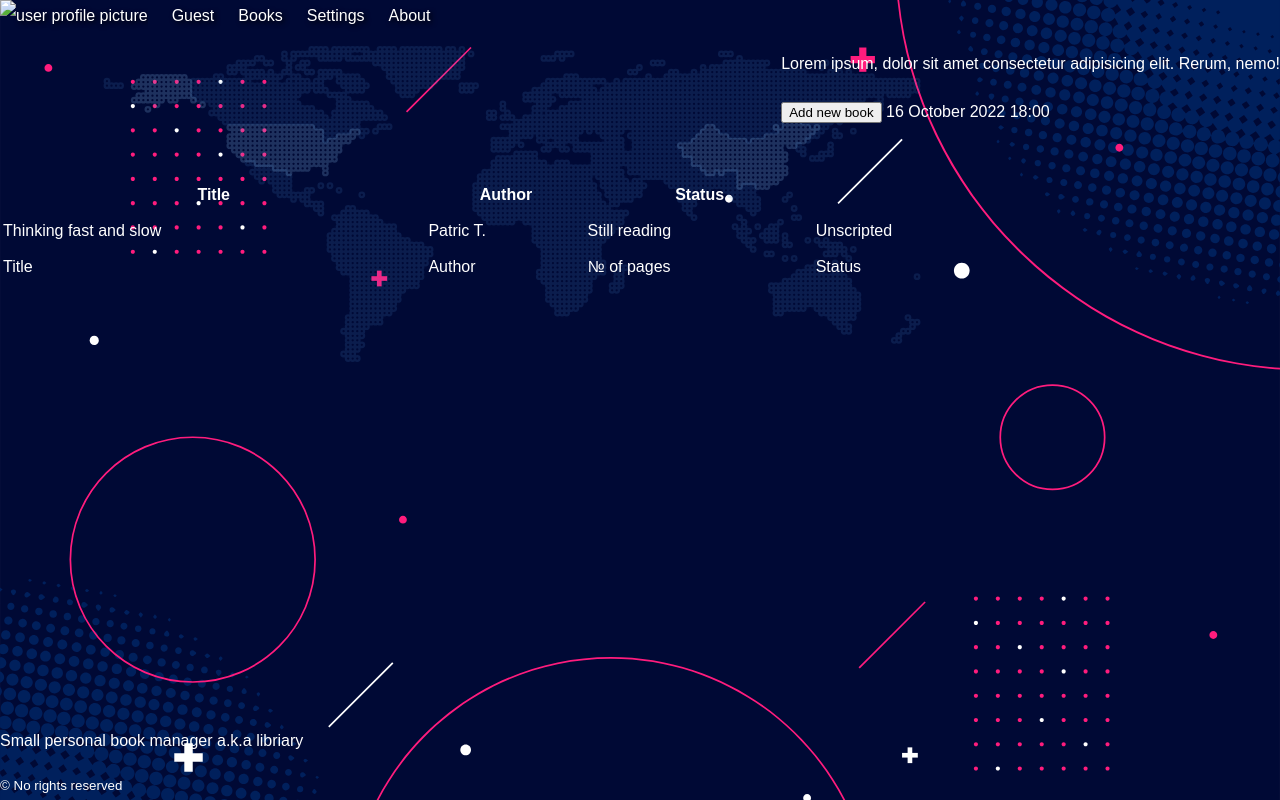
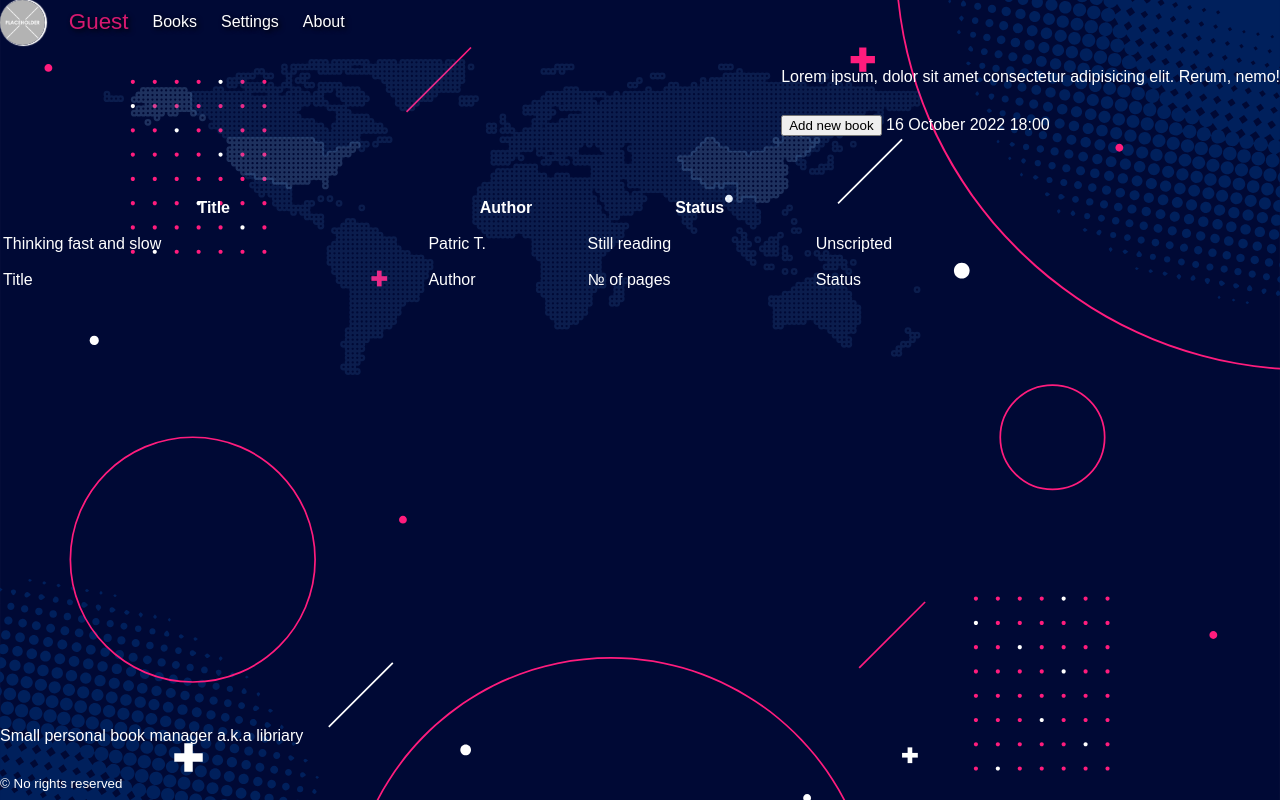
Before and after one commit to zivernay/book-library, a plain HTML site: page index.html in a window 1280 px wide. Drawn offline with Linux system fonts and the light colour scheme.

Commit message:
Add user profile styles

```diff
--- a/index.html
+++ b/index.html
@@ -11,7 +11,7 @@
 <body>
     <header>
         <div class="user-profile">
-            <div class="profile-picture"><img src="#" alt="user profile picture" id="profile-picture"></div>
+            <img src="./img/Placeholder.png" alt="user profile picture" id="profile-picture">
             <span class="username" id="username">Guest</span>
         </div>
         <ul class="menu-items">
--- a/main.css
+++ b/main.css
@@ -87,10 +87,10 @@ Custom styles
 :root {
     --bg-color: #000935;
     --text-color-primary: #fff;
-    --text-color-secondary: #3c0b3f;
+    --text-color-secondary: #d61970;
     font-family: Raleway, sans-serif;
     font-weight: 300;
-    line-height: 2;
+    line-height: 2em;
     color: var(--text-color-primary);
     background: url(./img/geametry-bg.svg);
     background-repeat: no-repeat;
@@ -100,6 +100,15 @@ Custom styles
 header {
     font-weight: 400;
     text-shadow: black 2px 2px 5px;
+}
+header #profile-picture {
+    height: 2em;
+    border-radius: 50%;
+    box-shadow: var(--text-color-primary) 1px 0 1px 1px;
+}
+header .user-profile {
+    font-size: 1.4rem;
+    color: var(--text-color-secondary);
 }
 header .menu-items > *:hover,
 .link {
```
